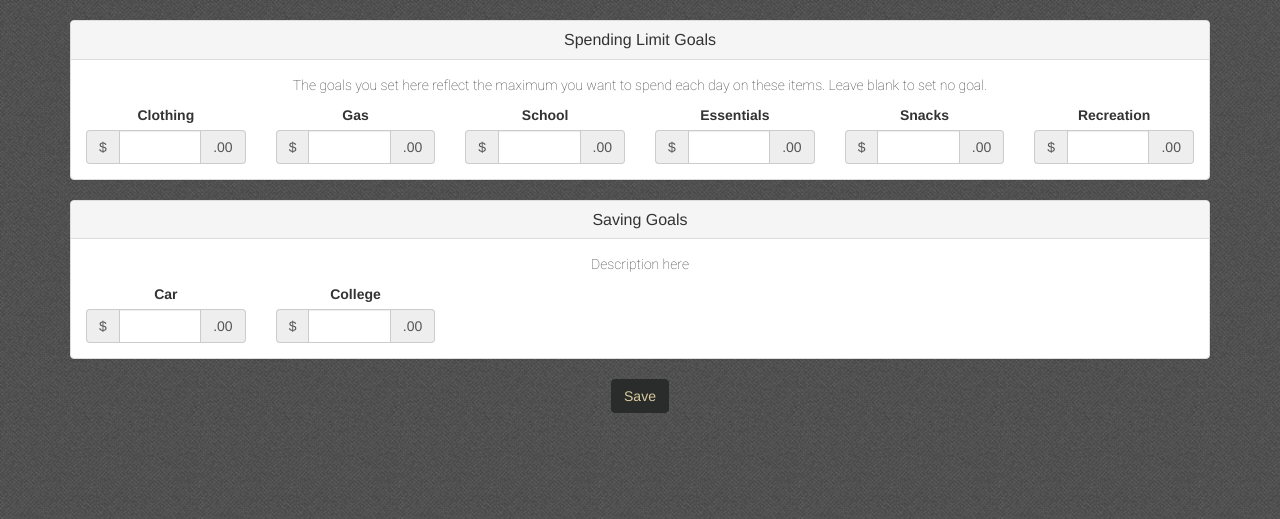
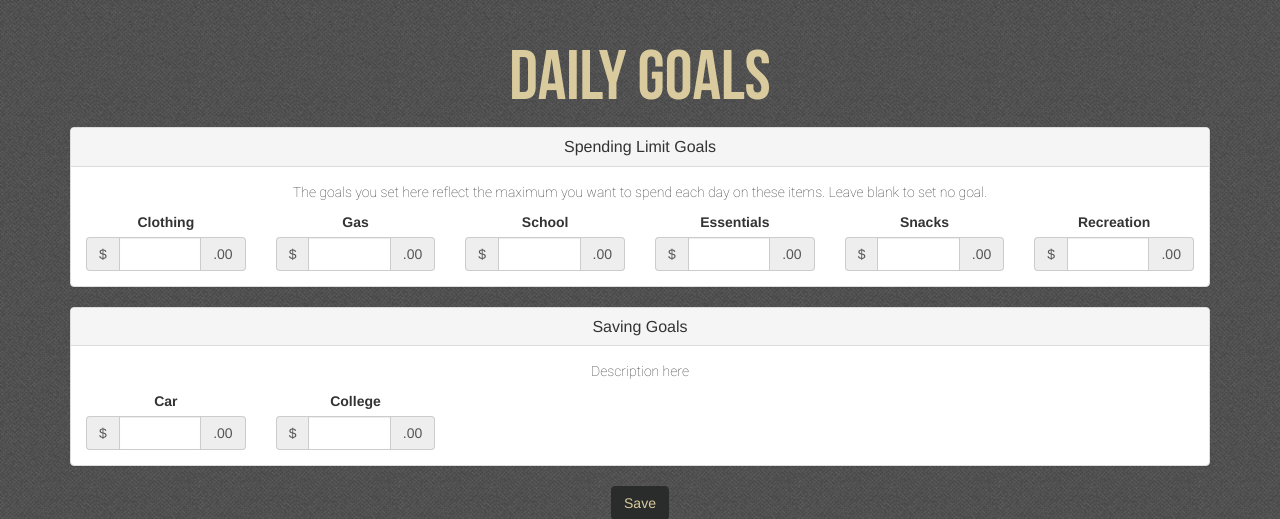
Before and after one commit to j-delaney/code-intuit, a Flask app: template app/templates/tool/goals.html in a window 1280 px wide. Shown: the part 52-571 px from the top of the page. Run offline with Flask 2, Linux system fonts and the light colour scheme; the template is opened without the code that fills it, so the values that code supplies are empty; some libraries are stand-ins or nearby versions.

Commit message:
little changes

```diff
--- a/app/templates/tool/goals.html
+++ b/app/templates/tool/goals.html
@@ -2,6 +2,7 @@
 {% block title %}Financial Planning Tool{% endblock %}
 
 {% block body %}
+  <h1>Daily Goals</h1>
   <form role="form" action="goals" method="POST">
     <div class="panel panel-default">
       <div class="panel-heading">
--- a/app/templates/tool/main.html
+++ b/app/templates/tool/main.html
@@ -2,6 +2,7 @@
 {% block title %}Financial Planning Tool{% endblock %}
 
 {% block body %}
+  <h1>Statistics</h1><br>
   <div id="chartContainer"></div>
   <div id="pie"></div>
 
```
